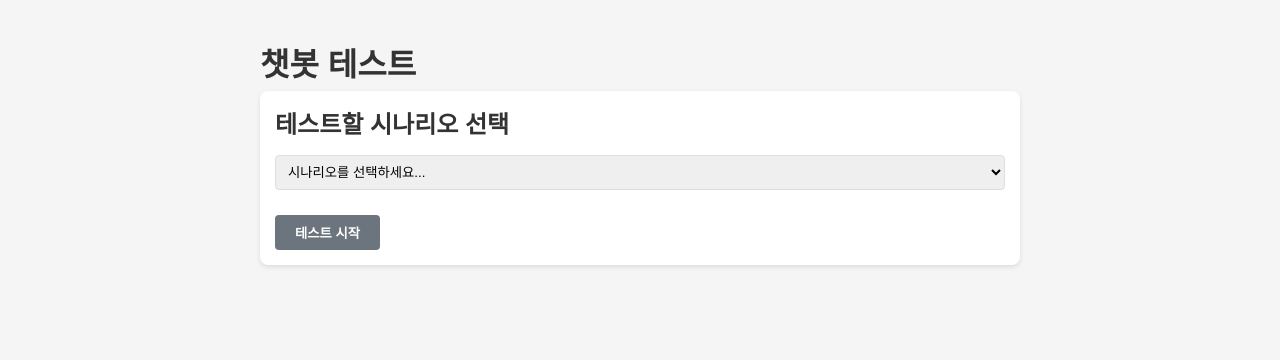
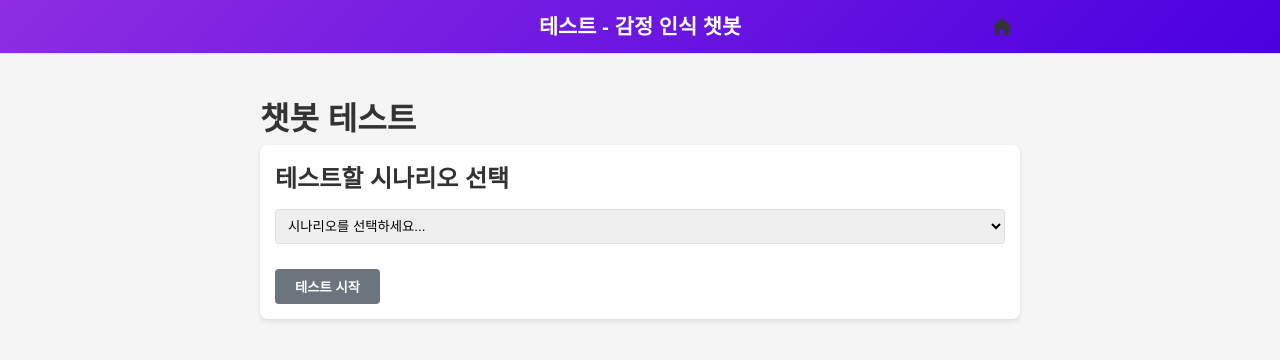
Before and after one commit to Yootaesung/kibwa_project, a FastAPI app: page /test in a window 1280 px wide. Shown: the top 360 px of the page. Run offline with FastAPI, Linux system fonts and the light colour scheme; data that the repository does not hold is empty; parts of the project's set-up code (start-up, migrations or seed data) failed here and were passed over.

Commit message:
project_06-13-0946

```diff
--- a/chatbot/static/css/style.css
+++ b/chatbot/static/css/style.css
@@ -27,16 +27,55 @@ body {
 /* 채팅 헤더 */
 .chat-header {
     background: linear-gradient(135deg, #8e2de2, #4a00e0);
-    padding: 20px;
     color: white;
-    text-align: center;
-    position: relative;
+    padding: 10px 0;
 }
 
+.header-content {
+    max-width: 1200px;
+    margin: 0 auto;
+    padding: 0 20px;
+    position: relative;
+    display: flex;
+    align-items: center;
+    justify-content: center;
+}
+
+/* 헤더 제목 */
 .chat-header h1 {
     font-size: 1.3rem;
     font-weight: 600;
     margin: 0;
+    text-align: center;
+    flex-grow: 1;
+}
+
+/* 홈 버튼 */
+.home-btn {
+    position: absolute;
+    right: 20px;
+    top: 50%;
+    transform: translateY(-50%);
+    background-color: transparent;
+    color: white;
+    border: none;
+    border-radius: 50%;
+    width: 36px;
+    height: 36px;
+    display: flex;
+    align-items: center;
+    justify-content: center;
+    cursor: pointer;
+    text-decoration: none;
+    transition: background-color 0.3s;
+}
+
+.home-btn:hover {
+    background-color: rgba(255, 255, 255, 0.2);
+}
+
+.home-btn .material-icons {
+    font-size: 24px;
 }
 
 /* 채팅 메시지 영역 */
--- a/chatbot/templates/test.html
+++ b/chatbot/templates/test.html
@@ -5,6 +5,7 @@
     <meta name="viewport" content="width=device-width, initial-scale=1.0">
     <title>테스트 - 감정 인식 챗봇</title>
     <link rel="stylesheet" href="/static/css/style.css">
+    <link href="https://fonts.googleapis.com/icon?family=Material+Icons" rel="stylesheet">
     <style>
         .test-container {
             max-width: 800px;
@@ -81,9 +82,33 @@
             border: 1px solid #ddd;
             border-radius: 4px;
         }
+        .chat-header {
+            background-color: #f9f9f9;
+            padding: 10px;
+            border-bottom: 1px solid #ddd;
+        }
+        .header-content {
+            max-width: 800px;
+            margin: 0 auto;
+            display: flex;
+            justify-content: space-between;
+            align-items: center;
+        }
+        .home-btn {
+            text-decoration: none;
+            color: #333;
+        }
     </style>
 </head>
 <body>
+    <div class="chat-header">
+        <div class="header-content">
+            <h1>테스트 - 감정 인식 챗봇</h1>
+            <a href="/" id="home-btn" class="home-btn">
+                <span class="material-icons">home</span>
+            </a>
+        </div>
+    </div>
     <div class="test-container">
         <h1>챗봇 테스트</h1>
 
```
Also changed, not shown: chatbot/templates/index.html (+7 -1 lines).
